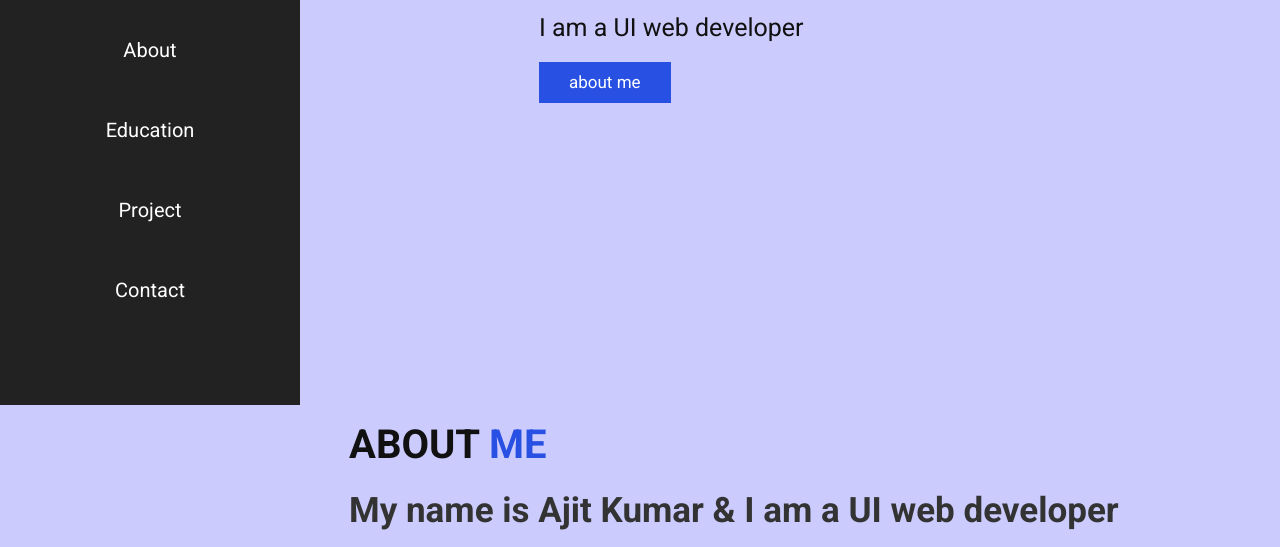
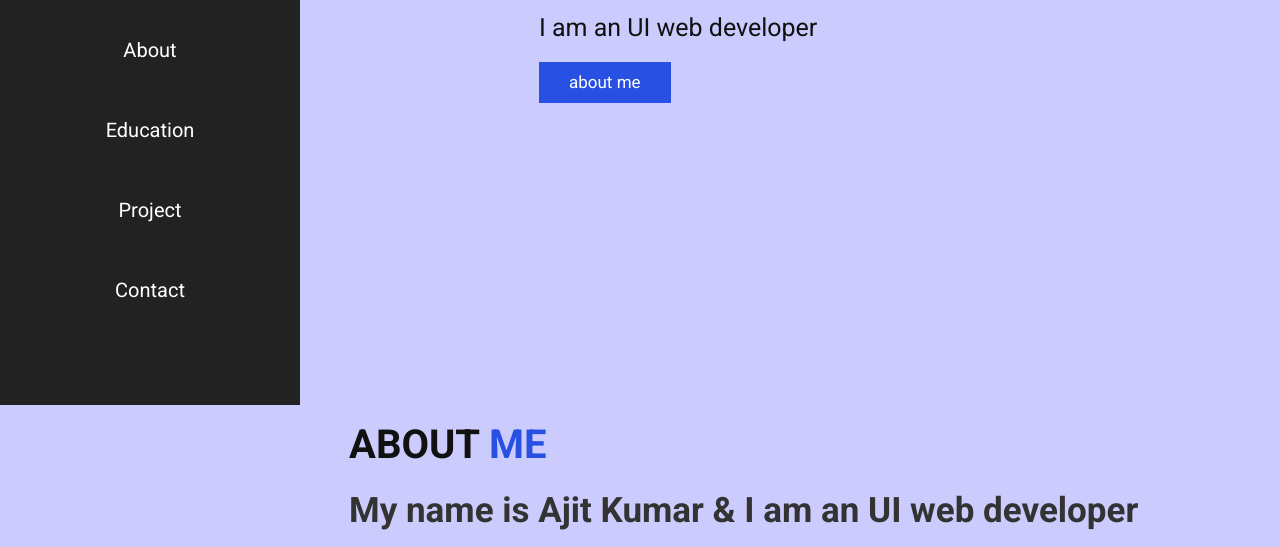
Before and after one commit to kumarajit1/cv, a website: page index.html in a window 1280 px wide. Shown: the part 395-942 px from the top of the page. Drawn offline with Linux system fonts and the light colour scheme.

Commit message:
Update index.html

```diff
--- a/index.html
+++ b/index.html
@@ -50,7 +50,7 @@
     <div class="content">
         <span class="hi"> Hi ! </span>
         <h3> i am <span> Ajit Kumar </span> </h3>
-        <p class="info"> I am a UI web developer </p>
+        <p class="info"> I am an UI web developer </p>
         <a href="#about" class="btn">about me</a>
     </div>
 </section>
@@ -66,7 +66,7 @@
 <div class="row-1">
 
     <div class="content">
-        <h3> My name is Ajit Kumar & I am a UI web developer </h3>
+        <h3> My name is Ajit Kumar & I am an UI web developer </h3>
         <div class="box-container">
             <div class="box">
                 <p> <span> Age : </span> 26 </p>
```
